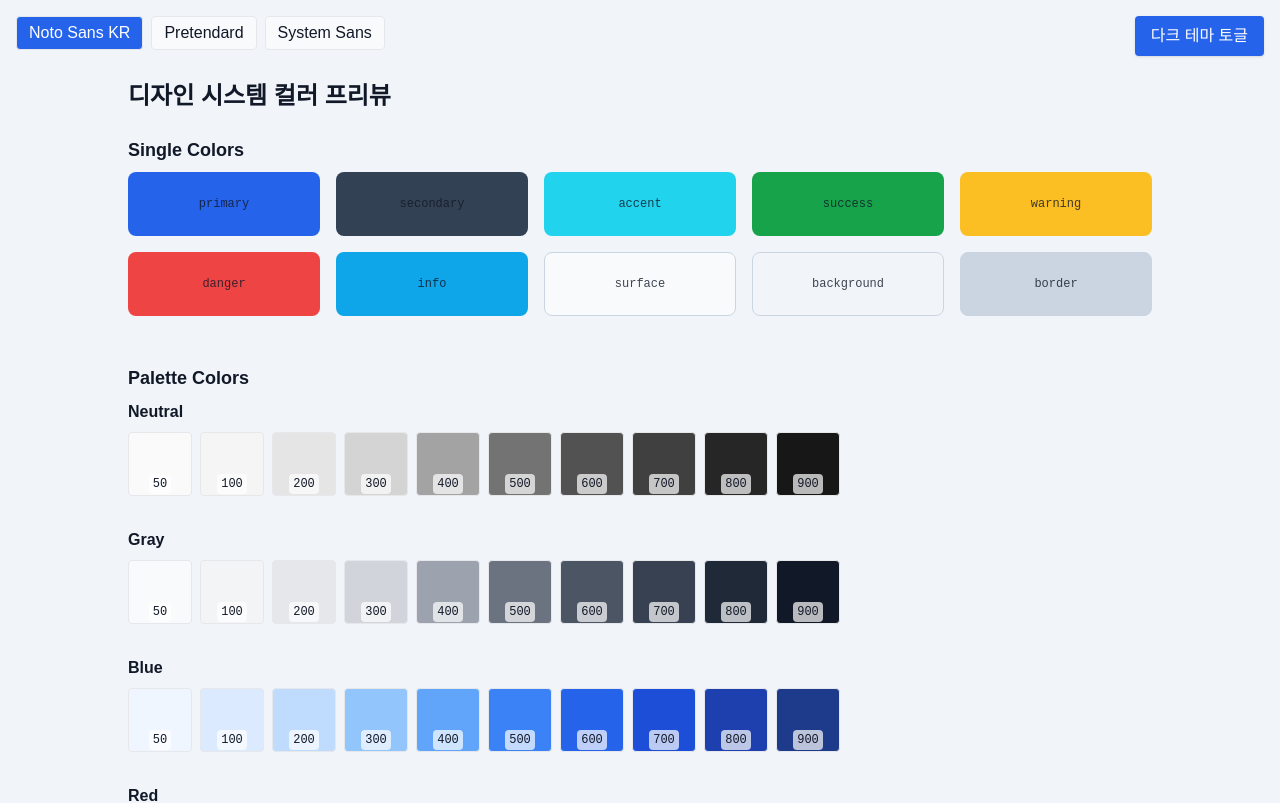
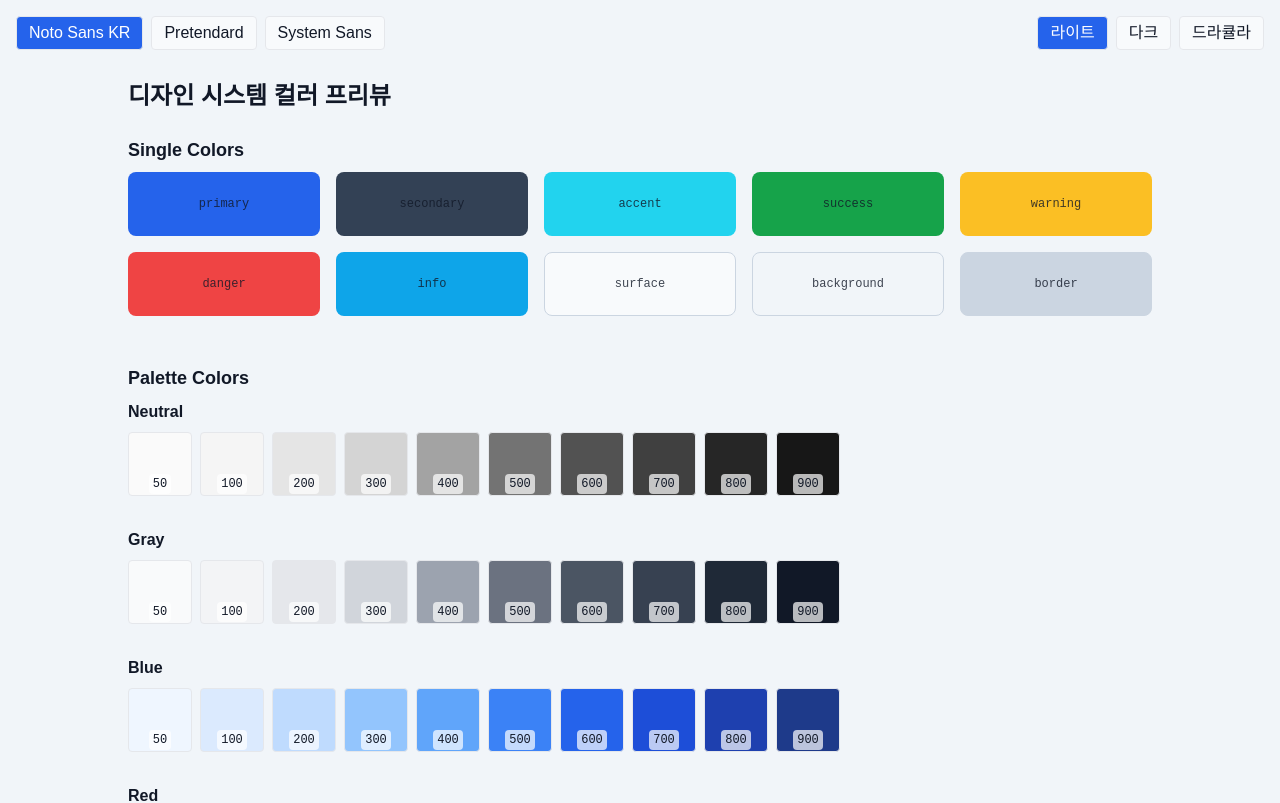
Before and after one commit to GTD-web/design-preview-v0, a Next.js app: page / in a window 1280 px wide. Shown: the top 803 px of the page. Built offline with nearby package versions, Linux system fonts and the light colour scheme.

Commit message:
테마 선택 기능 추가 및 드라큘라 테마 스타일 정의

```diff
--- a/src/app/globals.css
+++ b/src/app/globals.css
@@ -64,6 +64,20 @@ body {
   --foreground: #ffffff;
 }
 
+.theme-dracula {
+  --color-primary: #bd93f9;
+  --color-secondary: #6272a4;
+  --color-accent: #ff79c6;
+  --color-success: #50fa7b;
+  --color-warning: #f1fa8c;
+  --color-danger: #ff5555;
+  --color-info: #8be9fd;
+  --color-surface: #44475a;
+  --color-background: #282a36;
+  --color-border: #6272a4;
+  --foreground: #f8f8f2;
+}
+
 .font-noto {
   font-family: "Noto Sans KR", "Pretendard", Arial, Helvetica, sans-serif;
 }
--- a/src/app/page.tsx
+++ b/src/app/page.tsx
@@ -139,12 +139,19 @@ export default function Home() {
     document.body.classList.add(fonts.find((f) => f.key === font)?.className || "font-noto");
   }, [font]);
 
-  // 다크 테마 토글 함수
-  function toggleDarkTheme() {
-    if (typeof document !== "undefined") {
-      document.body.classList.toggle("theme-dark");
+  // 테마 선택 관련
+  const themes = [
+    { key: "light", label: "라이트", className: "" },
+    { key: "dark", label: "다크", className: "theme-dark" },
+    { key: "dracula", label: "드라큘라", className: "theme-dracula" },
+  ];
+  const [theme, setTheme] = useState("light");
+  useEffect(() => {
+    document.body.classList.remove("theme-dark", "theme-dracula");
+    if (theme !== "light") {
+      document.body.classList.add(themes.find((t) => t.key === theme)?.className || "");
     }
-  }
+  }, [theme]);
 
   return (
     <div className="min-h-screen flex items-center justify-center bg-background">
@@ -159,9 +166,17 @@ export default function Home() {
           </button>
         ))}
       </div>
-      <button onClick={toggleDarkTheme} className="fixed top-4 right-4 px-4 py-2 rounded bg-primary text-white shadow">
-        다크 테마 토글
-      </button>
+      <div className="fixed top-4 right-4 flex gap-2 z-50">
+        {themes.map((t) => (
+          <button
+            key={t.key}
+            onClick={() => setTheme(t.key)}
+            className={`px-3 py-1 rounded border ${theme === t.key ? "bg-primary text-white" : "bg-surface text-foreground"}`}
+          >
+            {t.label}
+          </button>
+        ))}
+      </div>
       <DesignTokensPreview />
     </div>
   );
```
